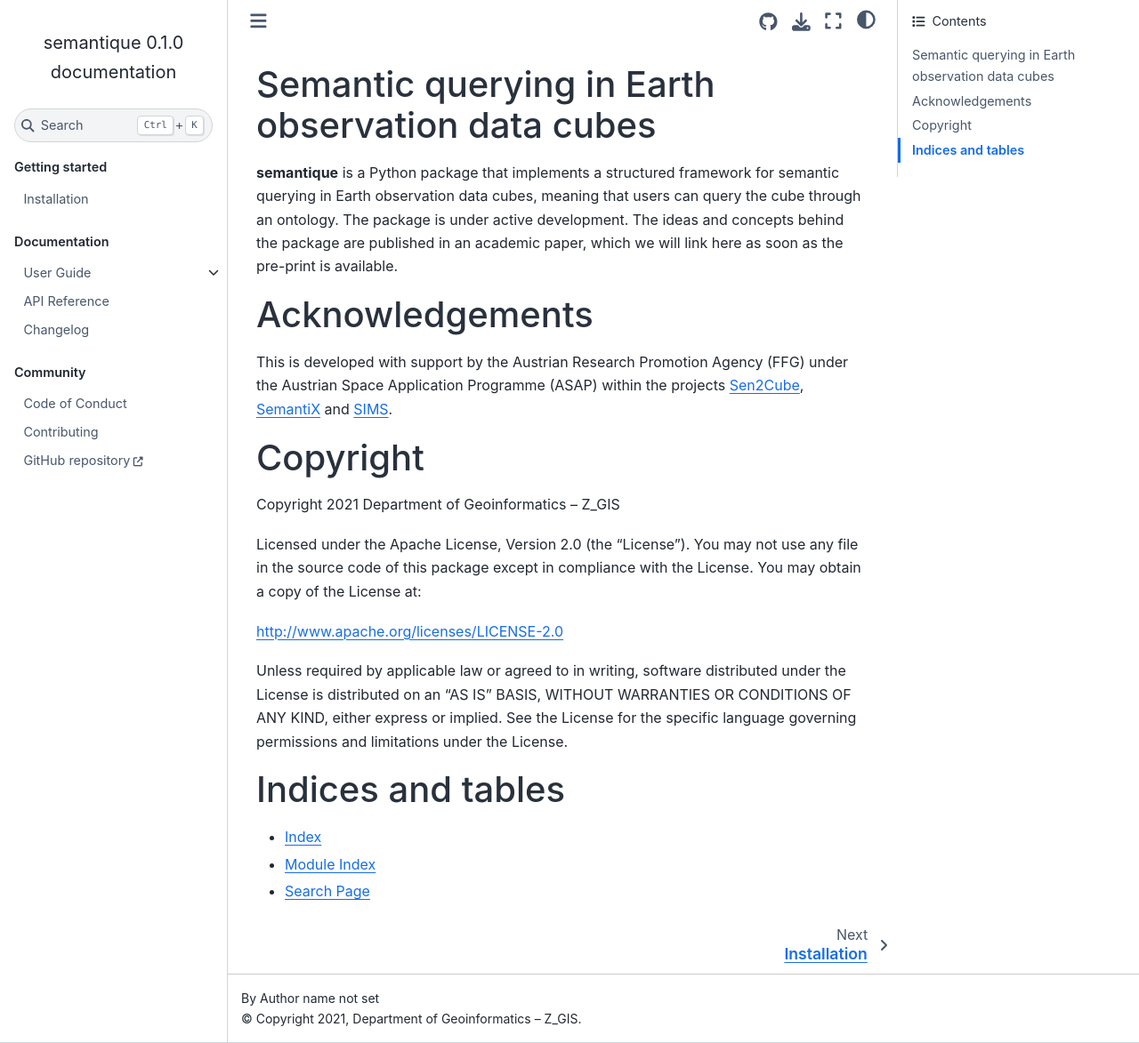
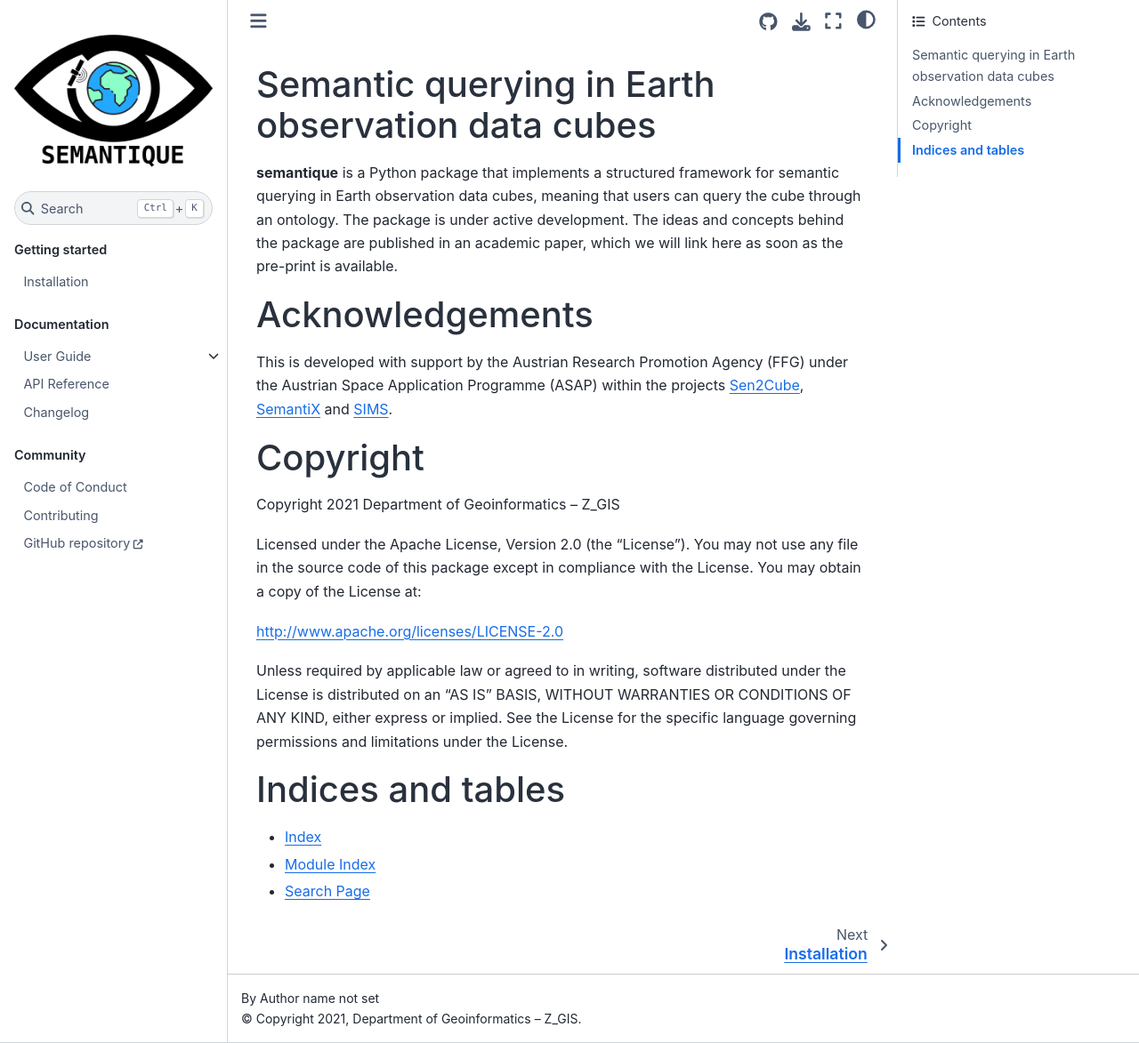
Before and after one commit to ZGIS/semantique, a Sphinx documentation site: the page built from docs/source/index.rst, in a window 1280 px wide and 1173 px high. Shown: the whole window at 89% size. Built offline with Sphinx 7.4.7 and the Sphinx Book theme 1.1.4, drawn with Linux system fonts in a browser that asks for light colours; pages that are not in the unit, such as notebooks, are missing from menus.

Commit message:
docs: Add logo :books:

```diff
--- a/docs/source/conf.py
+++ b/docs/source/conf.py
@@ -77,8 +77,11 @@ html_theme_options = {
   "use_issues_button": True,
   "launch_buttons": {
     "binderhub_url": "https://mybinder.org/v2/gh/ZGIS/semantique/HEAD?labpath=demo"
-  }
+  },
+  'logo_only': True
 }
+
+html_logo = "_images/logo.png"
 
 # -- Napoleon configuration ---------------------------------------------------
 
```
Also changed, not shown: README.md (+2 -2 lines), docs/source/_images/logo.png (added).
